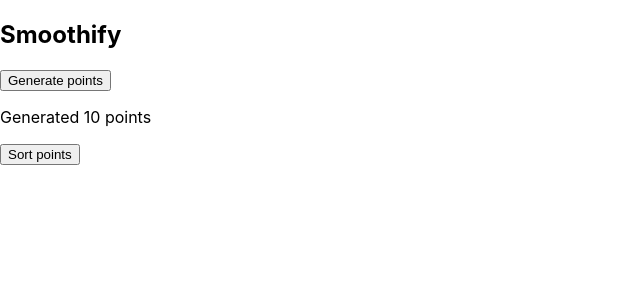
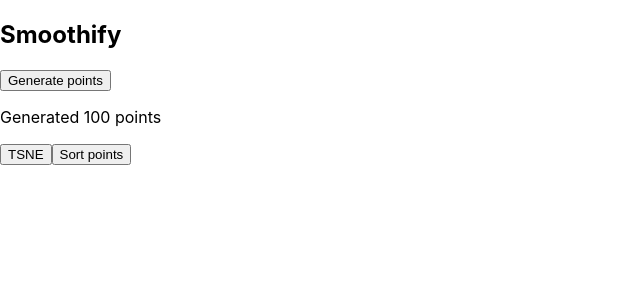
Before and after one commit to tasercake/smoothify, a Next.js app in the folder frontend/: page / in a window 1280 px wide. Both pictures are taken after a click on the button "Generate points". Shown: the top 300 px of the page, without its empty margins (0-640 px from the left). Built offline with nearby package versions, Linux system fonts and the light colour scheme.

Commit message:
Basic TSNE visualization

```diff
--- a/frontend/package.json
+++ b/frontend/package.json
@@ -14,7 +14,8 @@
     "next-auth": "^3.29.0",
     "react": "^18.2.0",
     "react-dom": "^18.2.0",
-    "swr": "^1.0.0"
+    "swr": "^1.0.0",
+    "tsne-js": "^1.0.3"
   },
   "devDependencies": {
     "@types/node": "^16.7.5",
--- a/frontend/pages/index.tsx
+++ b/frontend/pages/index.tsx
@@ -7,24 +7,39 @@
   )
 }
 
-const N_POINTS = 10
-const N_DIMS = 2
+const N_POINTS = 100
+const N_DIMS = 9
 
 const Home = () => {
   const [points, setPoints] = useState<number[][] | undefined>()
   const [bestPath, setBestPath] = useState<number[] | undefined>(undefined)
-  const workerRef = useRef<Worker>()
+  const [visPoints, setVisPoints] = useState<[number, number][] | undefined>(
+    undefined
+  )
 
+  // Best path worker setup
+  const bestPathWorkerRef = useRef<Worker>()
   useEffect(() => {
     const worker = new Worker(
       new URL('../lib/webWorkers/singleSourceBestPath.ts', import.meta.url)
     )
-    workerRef.current = worker
+    bestPathWorkerRef.current = worker
     worker.onmessage = (event) => {
-      console.debug('Main thread received event', event.data)
       setBestPath(event.data)
     }
   }, [])
+
+  // TSNE worker setup
+  const tsneWorkerRef = useRef<Worker>()
+  useEffect(() => {
+    const worker = new Worker(
+      new URL('../lib/webWorkers/tsne.ts', import.meta.url)
+    )
+    tsneWorkerRef.current = worker
+    worker.onmessage = (event) => {
+      setVisPoints(event.data)
+    }
+  })
 
   return (
     <div>
@@ -36,7 +51,7 @@
         <button
           onClick={() => {
             const points = generateRandomPoints(N_POINTS, N_DIMS)
-            console.debug(`Generated ${points.length} random points`, points)
+            console.log(`Generated ${points.length} random points`, points)
             setPoints(points)
             setBestPath(undefined)
           }}
@@ -46,9 +61,32 @@
         {points && (
           <>
             <p>Generated {points.length} points</p>
-            <button onClick={() => workerRef.current?.postMessage(points)}>
+            <button onClick={() => tsneWorkerRef.current?.postMessage(points)}>
+              TSNE
+            </button>
+            <button
+              onClick={() => bestPathWorkerRef.current?.postMessage(points)}
+            >
               Sort points
             </button>
+          </>
+        )}
+        {visPoints && (
+          <>
+            <p>TSNE points</p>
+            <svg width={500} height={500}>
+              <g transform={`translate(${250}, ${250})`}>
+                {visPoints.map(([x, y], idx) => (
+                  <circle
+                    key={idx}
+                    cx={x * 250}
+                    cy={y * 250}
+                    r={1}
+                    fill="red"
+                  />
+                ))}
+              </g>
+            </svg>
           </>
         )}
         {bestPath && (
```
Also changed, not shown: 1 other file (tests, documents, lock files or other folders).
